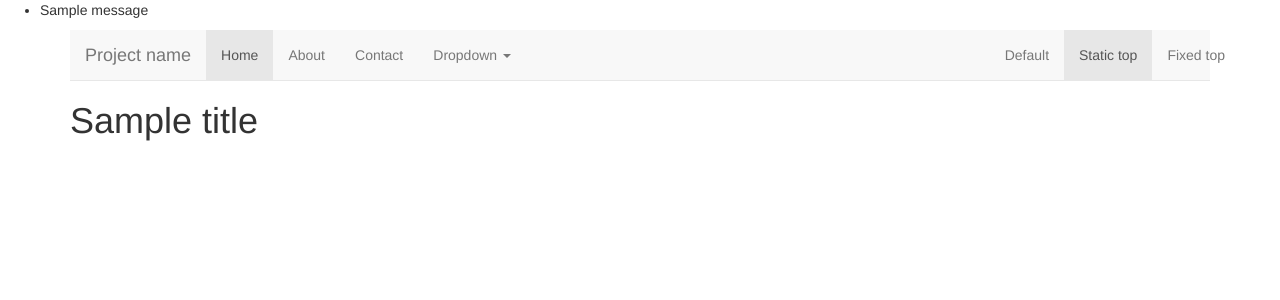
After one commit to timpandrews/bucket, a Django app: template source/templates/stuff_list.html in a window 1280 px wide. The commit adds this page. Shown: the top 300 px of the page. Run offline with Django 3.2, Linux system fonts and the light colour scheme; the template is opened without the code that fills it: most values are stand-ins (such as "Sample title", 1, 10 or a date in 2020); one stand-in notice (Sample message) is shown; some libraries are stand-ins or nearby versions.

Commit message:
Templates & CRUD Views

```diff
--- /dev/null
+++ b/source/templates/_css.html
@@ -0,0 +1,22 @@
+{% load staticfiles%}
+
+<!-- Bootstrap 3.3.7 minified CSS -->
+<link rel="stylesheet" href="https://maxcdn.bootstrapcdn.com/bootstrap/3.3.7/css/bootstrap.min.css" integrity="sha384-BVYiiSIFeK1dGmJRAkycuHAHRg32OmUcww7on3RYdg4Va+PmSTsz/K68vbdEjh4u" crossorigin="anonymous">
+
+<!-- Font-Awesome 4.6 minified CSS -->
+<link rel="stylesheet" href="https://maxcdn.bootstrapcdn.com/font-awesome/4.7.0/css/font-awesome.min.css">
+
+<!-- jQuery-UI minified CSS -->
+<link href="{% static 'css/jquery-ui.min.css' %}" rel="stylesheet">
+
+<!-- IE10 viewport hack for Surface/desktop Windows 8 bug -->
+<link href="{% static 'css/ie10-viewport-bug-workaround.css' %}" rel="stylesheet">
+
+<!-- Custom CSS -->
+<link href="{% static 'css/custom.css' %}" rel="stylesheet" >
+
+<!-- HTML5 shim and Respond.js for IE8 support of HTML5 elements and media queries -->
+<!--[if lt IE 9]>
+    <script src="https://oss.maxcdn.com/html5shiv/3.7.2/html5shiv.min.js"></script>
+    <script src="https://oss.maxcdn.com/respond/1.4.2/respond.min.js"></script>
+<![endif]-->
--- /dev/null
+++ b/source/templates/_js.html
@@ -0,0 +1,18 @@
+{% load staticfiles%}
+
+<!-- JavaScript Links -->
+<!-- jquery 1.12.4 minified JS -->
+<script src="https://code.jquery.com/jquery-1.12.4.js" integrity="sha256-Qw82+bXyGq6MydymqBxNPYTaUXXq7c8v3CwiYwLLNXU=" crossorigin="anonymous"></script>
+
+<!-- Bootstrap 3.3.7 minified JS -->
+<script src="https://maxcdn.bootstrapcdn.com/bootstrap/3.3.7/js/bootstrap.min.js" integrity="sha384-Tc5IQib027qvyjSMfHjOMaLkfuWVxZxUPnCJA7l2mCWNIpG9mGCD8wGNIcPD7Txa" crossorigin="anonymous"></script>
+
+<!-- jQuery-UI minified JS -->
+<script src="{% static 'js/jquery-ui.min.js' %}"></script>
+
+
+<!-- IE10 viewport hack for Surface/desktop Windows 8 bug -->
+<script src="{% static 'js/ie10-viewport-bug-workaround.js' %}"></script>
+
+<!-- Custom JavaScript -->
+<script src="{% static 'js/custom.js' %}"></script>
--- /dev/null
+++ b/source/templates/_messages.html
@@ -0,0 +1,9 @@
+{% if messages %}
+    <div class="messages">
+        <ul class="messages">
+            {% for message in messages %}
+                <li{% if message.tags %} class="{{ message.tags }}"{% endif %}>{{ message }}</li>
+            {% endfor %}
+        </ul>
+    </div>
+{% endif %}
--- /dev/null
+++ b/source/templates/_navbar.html
@@ -0,0 +1,40 @@
+{% load staticfiles%}
+
+<!-- Static navbar -->
+<nav class="navbar navbar-default navbar-static-top">
+    <div class="container">
+        <div class="navbar-header">
+            <button type="button" class="navbar-toggle collapsed" data-toggle="collapse" data-target="#navbar" aria-expanded="false" aria-controls="navbar">
+                <span class="sr-only">Toggle navigation</span>
+                <span class="icon-bar"></span>
+                <span class="icon-bar"></span>
+                <span class="icon-bar"></span>
+            </button>
+            <a class="navbar-brand" href="#">Project name</a>
+        </div>
+        <div id="navbar" class="navbar-collapse collapse">
+            <ul class="nav navbar-nav">
+                <li class="active"><a href="#">Home</a></li>
+                <li><a href="#about">About</a></li>
+                <li><a href="#contact">Contact</a></li>
+                <li class="dropdown">
+                    <a href="#" class="dropdown-toggle" data-toggle="dropdown" role="button" aria-haspopup="true" aria-expanded="false">Dropdown <span class="caret"></span></a>
+                    <ul class="dropdown-menu">
+                        <li><a href="#">Action</a></li>
+                        <li><a href="#">Another action</a></li>
+                        <li><a href="#">Something else here</a></li>
+                        <li role="separator" class="divider"></li>
+                        <li class="dropdown-header">Nav header</li>
+                        <li><a href="#">Separated link</a></li>
+                        <li><a href="#">One more separated link</a></li>
+                    </ul>
+                </li>
+            </ul>
+            <ul class="nav navbar-nav navbar-right">
+                <li><a href="../navbar/">Default</a></li>
+                <li class="active"><a href="./">Static top <span class="sr-only">(current)</span></a></li>
+                <li><a href="../navbar-fixed-top/">Fixed top</a></li>
+            </ul>
+        </div><!--/.nav-collapse -->
+    </div>
+</nav>
--- /dev/null
+++ b/source/templates/base.html
@@ -0,0 +1,40 @@
+{% load staticfiles %}
+
+<!DOCTYPE html>
+<html lang="en">
+<head>
+    <meta charset="utf-8">
+    <meta http-equiv="X-UA-Compatible" content="IE=edge">
+    <meta name="viewport" content="width=device-width, initial-scale=1">
+
+    <meta name="description" content="">
+    <meta name="author" content="">
+
+    <link rel="icon" href="{% static 'img/favicon.ico' %}" />
+
+    <title>myStuff</title>
+
+    {% include '_css.html' %}
+
+</head>
+<body>
+
+    {% include "_messages.html" %}
+
+    <div class="container">
+
+        {% include '_navbar.html' %}
+
+        {% block jumbotron %}
+        {% endblock %}
+
+        {% block content %}
+        {% endblock %}
+
+
+    </div> <!-- /container -->
+
+    {% include '_js.html' %}
+
+</body>
+</html>
--- /dev/null
+++ b/source/templates/stuff_detail.html
@@ -0,0 +1,6 @@
+{% extends "base.html" %}
+{% load staticfiles %}
+
+{% block content %}
+    <h1>{{ title }}</h1>
+{% endblock %}
--- /dev/null
+++ b/source/templates/stuff_form.html
@@ -0,0 +1,5 @@
+{% extends "base.html" %}
+
+{% block content %}
+    <h1>{{ title }}</h1>
+{% endblock %}
--- /dev/null
+++ b/source/templates/stuff_list.html
@@ -0,0 +1,6 @@
+{% extends "base.html" %}
+{% load staticfiles %}
+
+{% block content %}
+    <h1>{{ title }}</h1>
+{% endblock %}
```
Also changed, not shown: source/stuff/views.py (+4 -4 lines), source/templates/home.html (+10 -27 lines), source/static/img/logoBlack.png (added).
